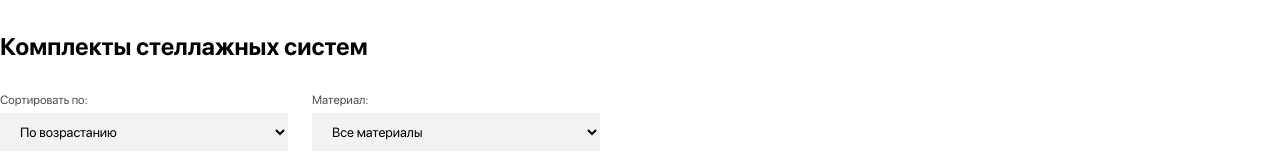
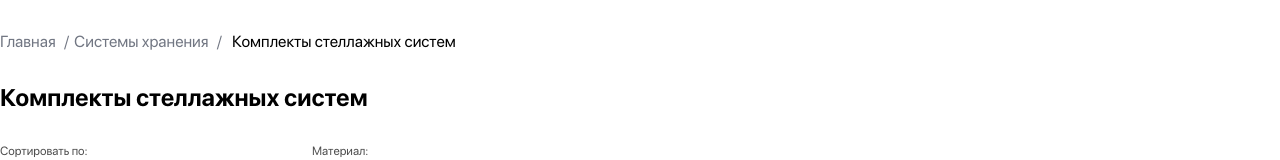
Before and after one commit to Mikhail-Martynenko/materials, a Nuxt app: page / in a window 1280 px wide. Shown: the top 160 px of the page. Built offline with nearby package versions, Linux system fonts and the light colour scheme.

Commit message:
feat: добавил хлебные крошки

```diff
--- /dev/null
+++ b/components/Breadcrumbs.vue
@@ -0,0 +1,41 @@
+<template>
+  <ol class="breadcrumbs">
+    <li v-for="(crumb, index) in breadcrumbs" :key="index">
+      <NuxtLink v-if="!isLastCrumb(index)" :to="crumb.path">
+        {{ crumb.label }} <span> / </span>
+      </NuxtLink>
+      <span v-else class="breadcrumbs__inactive">{{ crumb.label }}</span>
+    </li>
+  </ol>
+</template>
+
+<script setup lang="ts">
+interface Props {
+  breadcrumbs: { label: string; path: string }[];
+}
+
+const props = defineProps<Props>();
+const isLastCrumb = (index: number) => index === props.breadcrumbs.length - 1;
+</script>
+
+<style scoped>
+.breadcrumbs {
+  display: flex;
+  list-style-type: none;
+  margin-bottom: 32px;
+  padding-left: 0;
+}
+
+.breadcrumbs a {
+  text-decoration: none;
+  color: #727783;
+}
+
+.breadcrumbs span {
+  margin: 0 5px;
+}
+
+.breadcrumbs__inactive {
+  color: black;
+}
+</style>
--- a/pages/index.vue
+++ b/pages/index.vue
@@ -1,5 +1,6 @@
 <template>
   <div class="product-container">
+    <Breadcrumbs :breadcrumbs="breadcrumbs" />
     <h2 class="product-container__title">Комплекты стеллажных систем</h2>
 
     <FilterSort
@@ -22,8 +23,15 @@
 <script setup lang="ts">
 import {useFilterSort} from "~/hooks/useFilterSort";
 
+const breadcrumbs = ref([
+  { label: 'Главная', path: '#' },
+  { label: 'Системы хранения', path: '#' },
+  { label: 'Комплекты стеллажных систем', path: '/' },
+]);
+
 const productStore = useProductStore();
 const { items, materials } = storeToRefs(productStore);
+
 const sortOrder = ref<'asc' | 'desc'>('asc');
 const selectedMaterial = ref<string>('');
 
@@ -36,7 +44,7 @@ const filteredAndSortedItems = useFilterSort(items, sortOrder, selectedMaterial)
 .product-container {
   width: 100%;
   max-width: 1496px;
-  margin: 0 auto 103px;
+  margin: 32px auto 103px;
 }
 
 .product-container__title {
```
